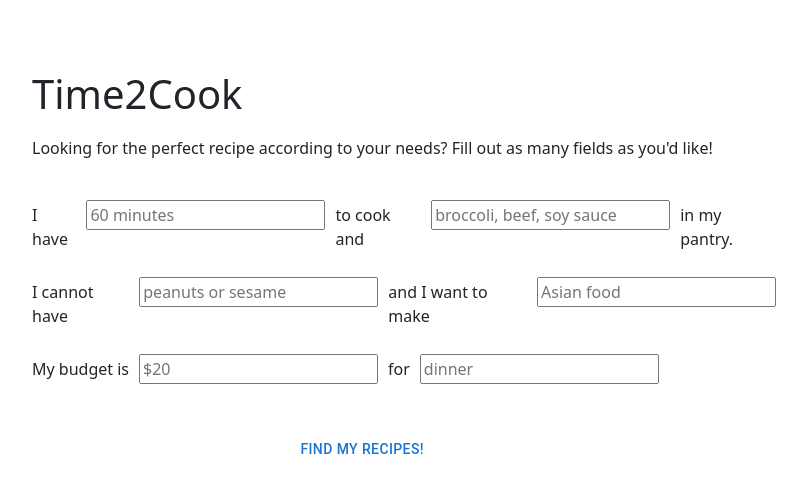
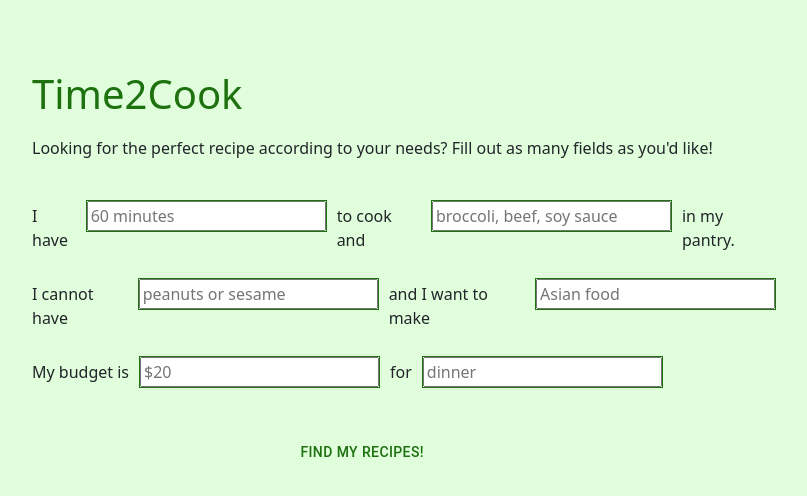
Before and after one commit to adalialee/hci-final-project, a React (Vite) app in the folder Time2Cook/frontend/: page / in a window 1280 px wide. Shown: the top 496 px of the page, without its empty margins (236-1043 px from the left). Built offline with nearby package versions, Linux system fonts and the light colour scheme.

Commit message:
added styling

```diff
--- a/Time2Cook/frontend/src/Home.tsx
+++ b/Time2Cook/frontend/src/Home.tsx
@@ -40,32 +40,44 @@ function Home() {
 
   return (
     <div className="home">
-      <h1>Time2Cook</h1>
+      <h1 style={{color: "#1D710F"}}>Time2Cook</h1>
       <p>Looking for the perfect recipe according to your needs? Fill out as many fields as you'd like!</p>
       <br />
       <div className="filter">
         <p>I have </p>
-        <FilterInput placeholder={"60 minutes"} value={timeAvailable} setInputValue={setTimeAvailable} tooltipTitle={"time available"} />
+        <div className="entry">
+          <FilterInput placeholder={"60 minutes"} value={timeAvailable} setInputValue={setTimeAvailable} tooltipTitle={"time available"}/>
+        </div>
         <p> to cook and </p>
-        <FilterInput placeholder={"broccoli, beef, soy sauce"} value={ingredientsAvailable} setInputValue={setIngredientsAvailable} tooltipTitle={"ingredients available"} />
+        <div className="entry">
+          <FilterInput placeholder={"broccoli, beef, soy sauce"} value={ingredientsAvailable} setInputValue={setIngredientsAvailable} tooltipTitle={"ingredients available"} />
+        </div>
         <p> in my pantry. </p>
       </div>
       <div className="filter">
         <p>I cannot have </p>
-        <FilterInput placeholder={"peanuts or sesame"} value={dietaryRestrictions} setInputValue={setDietaryRestrictions} tooltipTitle={"allergies and dietary restrictions"} />
+        <div className="entry">
+          <FilterInput placeholder={"peanuts or sesame"} value={dietaryRestrictions} setInputValue={setDietaryRestrictions} tooltipTitle={"allergies and dietary restrictions"} />
+        </div>
         <p>and I want to make </p>
-        <FilterInput placeholder={"Asian food"} value={preferredCuisine} setInputValue={setPreferredCuisine} tooltipTitle={"dish/cuisine"} />
+        <div className="entry">
+          <FilterInput placeholder={"Asian food"} value={preferredCuisine} setInputValue={setPreferredCuisine} tooltipTitle={"dish/cuisine"} />
+        </div>
       </div>
       <div className="filter">
         <p>My budget is </p>
-        <FilterInput placeholder={"$20"} value={budgetAmount} setInputValue={setBudgetAmount} tooltipTitle={"cost of ingredients"} />
+        <div className="entry">
+          <FilterInput placeholder={"$20"} value={budgetAmount} setInputValue={setBudgetAmount} tooltipTitle={"cost of ingredients"} />
+        </div>
         <p>for </p>
-        <FilterInput placeholder={"dinner"} value={mealChoice} setInputValue={setMealChoice} tooltipTitle={"meal"} />
+        <div className="entry">
+          <FilterInput placeholder={"dinner"} value={mealChoice} setInputValue={setMealChoice} tooltipTitle={"meal"} />
+        </div>
       </div>
       <br />
       <div className="submit">
         <a href="/recipes">
-          <Button onClick={getRecipe}>Find my recipes!</Button>
+          <Button onClick={getRecipe} style={{color: "#1D710F"}}>Find my recipes!</Button>
         </a>
       </div>
     </div>
--- a/Time2Cook/frontend/src/Recipes.tsx
+++ b/Time2Cook/frontend/src/Recipes.tsx
@@ -5,7 +5,7 @@ import { constructPrompt } from './PromptGenerator'; // importing the prompt gen
 function Recipe() {
   return (
     <div className="home">
-      <h2>Recipe</h2>
+      <h2 style={{color: "#1D710F"}}>Recipe</h2>
       <p className="test">{window.name}</p>
     </div>
   );
--- a/Time2Cook/frontend/src/index.css
+++ b/Time2Cook/frontend/src/index.css
@@ -1,5 +1,6 @@
 body {
   padding: 20px;
+  background-color: #E0FDDC;
 }
 
 .home {
@@ -18,6 +19,10 @@ body {
     padding-bottom: 10px;
   }
 
+  .entry {
+    border: 1px solid #1D710F;
+  }
+
   .submit {
     width: 30%;
     margin: auto;
```
